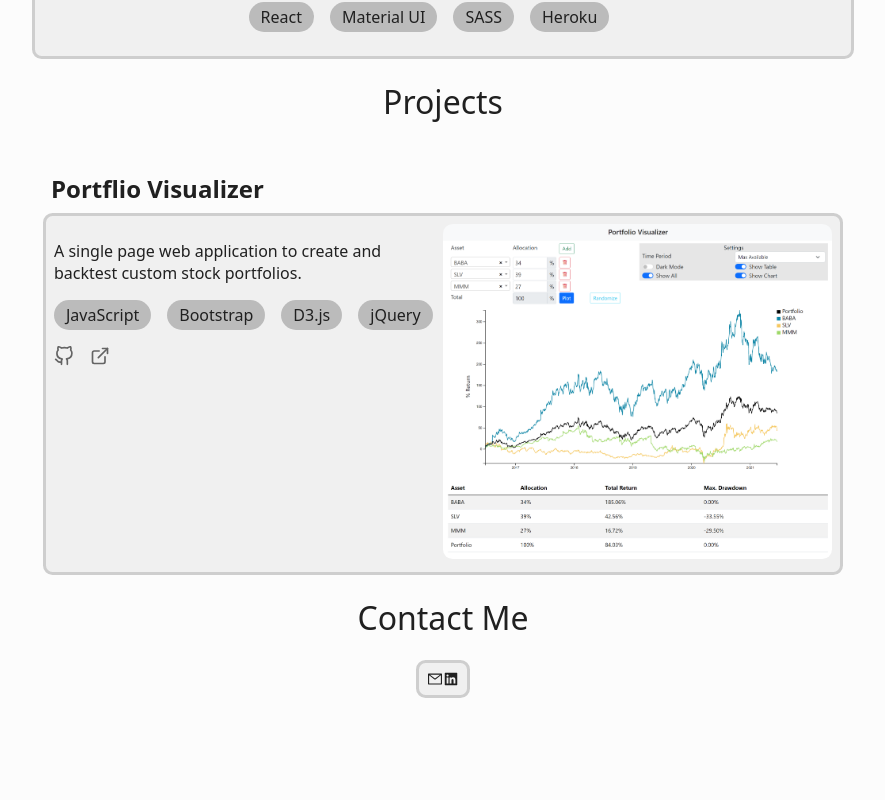
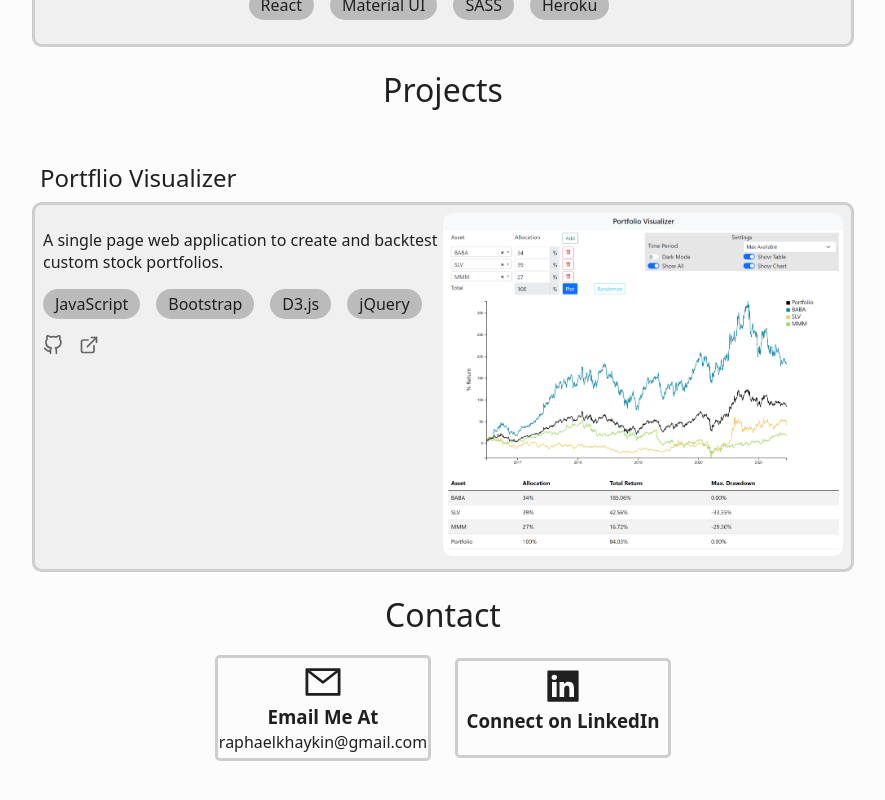
Before and after one commit to RaphaelKhy/personal-website, a React (Create React App) app: page / in a window 1280 px wide. Shown: the part 748-1548 px from the top of the page, without its empty margins (197-1082 px from the left). Before the commit the page ends 1454 px from the top, so only its background shows below. Built offline with nearby package versions, Linux system fonts and the light colour scheme.

Commit message:
added contact section

```diff
--- a/src/components/AboutMe.js
+++ b/src/components/AboutMe.js
@@ -11,7 +11,7 @@ export default function AboutMe() {
         </p>
       </div>
       <div className="aboutMeImage">
-        <img src={require("../static/images/Programmer.jpg")} />
+        <img src={require("../static/images/Profile.jpg")} />
       </div>
     </StyledAboutMe>
   );
--- a/src/components/Card.js
+++ b/src/components/Card.js
@@ -1,5 +1,5 @@
 import { StyledCard } from "./styles/Card.styled";
 
-export default function Card({}) {
+export default function Card() {
   return <StyledCard></StyledCard>;
 }
--- a/src/components/ContactMe.js
+++ b/src/components/ContactMe.js
@@ -1,19 +1,30 @@
-import { StyledCard } from "./styles/Card.styled";
 import { StyledContactMe } from "./styles/ContactMe.styled";
 import { AiOutlineMail, AiFillLinkedin } from "react-icons/ai";
 
 export default function ContactMe() {
   return (
-    <StyledContactMe id="contact">
-      <h1 className="title">Contact Me</h1>
-      <StyledCard id="contactBody">
+    <StyledContactMe>
+      <h1 className="title" id="contact">
+        Contact
+      </h1>
+      <div id="contactBody">
         <div id="email">
-          <AiOutlineMail></AiOutlineMail>
+          <a href="mailto: raphaelkhaykin@gmail.com">
+            <AiOutlineMail id="emailIcon" size={40}></AiOutlineMail>
+            <h3>Email Me At</h3>
+            raphaelkhaykin@gmail.com
+          </a>
         </div>
         <div id="linkedIn">
-          <AiFillLinkedin></AiFillLinkedin>
+          <a
+            href="https://www.linkedin.com/in/raphael-khaykin-23465718a/"
+            target="_blank"
+          >
+            <AiFillLinkedin id="linkedinIcon" size={40}></AiFillLinkedin>
+            <h3>Connect on LinkedIn</h3>
+          </a>
         </div>
-      </StyledCard>
+      </div>
     </StyledContactMe>
   );
 }
--- a/src/components/Projects.js
+++ b/src/components/Projects.js
@@ -30,7 +30,7 @@ export default function Projects() {
               <FiExternalLink size={20}></FiExternalLink>
             </a>
           </div>
-          <div id="PortfolioVisualizerImage">
+          <div id="projectImage">
             <a href="https://raphaelkhy.github.io/" target="_blank">
               <img
                 id="image"
--- a/src/components/Themes.js
+++ b/src/components/Themes.js
@@ -1,4 +1,4 @@
-import { grayDark, gray, blue, blueDark, skyDark } from "@radix-ui/colors";
+import { grayDark, gray, blue, blueDark} from "@radix-ui/colors";
 
 const globalTheme = {
   borders: false,
--- a/src/components/styles/Card.styled.js
+++ b/src/components/styles/Card.styled.js
@@ -1,4 +1,5 @@
 import styled from "styled-components";
+import { displayBorders } from "./Global";
 
 export const StyledCard = styled.div`
   display: flex;
@@ -9,6 +10,8 @@ export const StyledCard = styled.div`
   border-radius: 0.6rem;
   padding: 0.5rem;
   max-width: 800px;
+  ${(props) => displayBorders(props.theme, "yellow")}
+
   align-self: center;
   :hover {
     background-color: ${(props) => props.theme.colors.hoveredElementBg};
--- a/src/components/styles/ContactMe.styled.js
+++ b/src/components/styles/ContactMe.styled.js
@@ -6,23 +6,77 @@ export const StyledContactMe = styled.div`
   color: ${(props) => props.theme.colors.highContrastText};
   display: flex;
   flex-direction: column;
+  justify-content: center;
+  margin-bottom: 65px;
 
   .title {
+    ${(props) => displayBorders(props.theme)}
     display: flex;
     justify-content: center;
-    font-weight: normal;
+    align-items: center;
+    font-weight: 500;
   }
 
   #contactBody {
-    display: flex;
+    ${(props) => displayBorders(props.theme)}
+    display: inline-flex;
+    flex-wrap: wrap;
+    align-items: center;
+    justify-content: center;
+    column-gap: 40px;
+    row-gap: 20px;
+    width: 80%;
     max-width: 800px;
-    flex-direction: row;
+    align-self: center;
+
     #email {
-      display: flex;
+      ${(props) => displayBorders(props.theme)}
+      display: inline-flex;
+      flex-direction: column;
+      justify-content: center;
+      align-items: center;
+      height: 100px;
+      width: 200px;
+      h3 {
+        margin-top: 2px;
+        margin-bottom: 2px;
+      }
     }
     #linkedIn {
+      ${(props) => displayBorders(props.theme)}
       display: flex;
-      justify-content: center;
+      flex-direction: column;
+      align-items: center;
+      height: 100px;
+      width: 200px;
+      h3 {
+        margin-top: 2px;
+        margin-bottom: 2px;
+      }
+    }
+  }
+
+  a {
+    display: flex;
+    flex-direction: column;
+    align-items: center;
+    height: 100px;
+    width: 200px;
+    border-style: solid;
+    border-color: ${(props) => props.theme.colors.elementBorder};
+    border-radius: 0.3rem;
+    padding: 0.3rem;
+    color: ${(props) => props.theme.colors.highContrastText};
+    text-decoration: none;
+    :hover {
+      background-color: ${(props) => props.theme.colors.hoveredElementBg};
+      border-color: ${(props) => props.theme.colors.hoveredElementBorder};
+      #linkedinIcon {
+        color: #2867b2;
+      }
+      #emailIcon {
+        color: #2867b2;
+      }
     }
   }
 `;
--- a/src/components/styles/Experience.styled.js
+++ b/src/components/styles/Experience.styled.js
@@ -11,7 +11,8 @@ export const StyledExperience = styled.div`
   #title {
     display: flex;
     justify-content: center;
-    font-weight: normal;
+    font-weight: 500;
+    ${(props) => displayBorders(props.theme)}
   }
 
   #IvyScope {
@@ -31,16 +32,20 @@ export const StyledExperience = styled.div`
       display: flex;
       flex-direction: row;
       align-items: center;
+      justify-content: start;
       flex-wrap: wrap;
       column-gap: 1rem;
       ${(props) => displayBorders(props.theme)}
       img {
-        height: 32px;
-        width: 32px;
+        height: 36px;
+        width: 36px;
       }
       a {
         color: ${(props) => props.theme.colors.highContrastText};
         text-decoration: none;
+      }
+      h2{
+        font-weight: 500;
       }
     }
     #CompanyDates {
@@ -60,6 +65,7 @@ export const StyledExperience = styled.div`
       flex-direction: column;
       justify-content: center;
       ${(props) => displayBorders(props.theme)}
+          font-weight: 500;
     }
     #ExperienceBody {
       p {
--- a/src/components/styles/Global.js
+++ b/src/components/styles/Global.js
@@ -10,6 +10,7 @@ body{
     margin-top: 0px;
     margin-left: 0px;
     margin-right: 0px;
+    margin-bottom: 0px;
 
     & ::selection {
     background-color: ${(props) => props.theme.colors.select};
--- a/src/components/styles/Projects.styled.js
+++ b/src/components/styles/Projects.styled.js
@@ -11,60 +11,42 @@ export const StyledProjects = styled.div`
     display: flex;
     justify-content: center;
     color: ${(props) => props.theme.colors.highContrastText};
-    font-weight: normal;
+    font-weight: 500;
   }
 
   #project {
     display: flex;
     align-self: center;
     flex-direction: column;
-    max-width: 800px;
   }
 
   #projectTitle {
     padding: 0.5rem;
     margin-bottom: 0rem;
     color: ${(props) => props.theme.colors.highContrastText};
+    font-weight: 500;
   }
 
   #projectText {
     ${(props) => displayBorders(props.theme, "silver")}
     color: ${(props) => props.theme.colors.highContrastText};
     width: 50%;
-    #projectDescription {
+    a {
+      color: ${(props) => props.theme.colors.lowContrastText};
+      margin-right: 1rem;
+      :hover {
+        color: ${(props) => props.theme.colors.highContrastText};
+      }
     }
   }
 
-  #technologies {
-    display: flex;
-    flex-wrap: wrap;
-    column-gap: 1rem;
-    p {
-      padding: 0.3rem;
-      border-radius: 16px;
-      background-color: ${(props) => props.theme.colors.solidBg};
-      align-items: center;
-      display: flex;
-      margin-top: 0px;
-    }
-  }
-
-  #PortfolioVisualizerImage {
+  #projectImage {
     ${(props) => displayBorders(props.theme, "blue")}
     width: 50%;
-
     img {
       max-width: 100%;
       max-height: 25rem;
       border-radius: 0.6rem;
     }
   }
-
-  a {
-    color: ${(props) => props.theme.colors.lowContrastText};
-    margin-right: 1rem;
-    :hover {
-      color: ${(props) => props.theme.colors.highContrastText};
-    }
-  }
 `;
```
